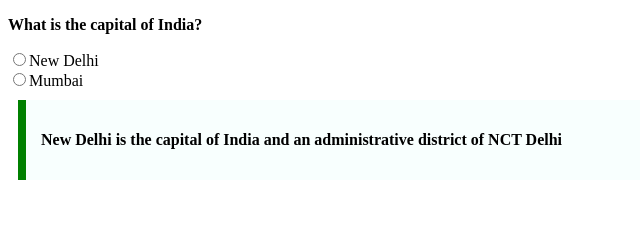
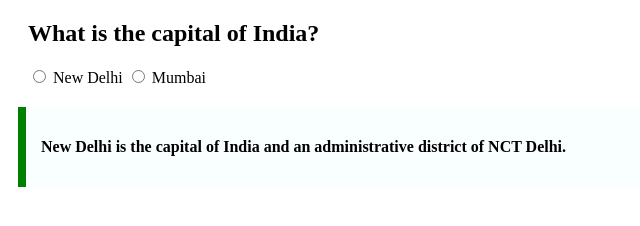
Before and after one commit to acciojob/trivia-Katasravani, a website: page main.html in a window 1280 px wide. Shown: the whole page, without its empty margins (0-640 px from the left). Drawn offline with Linux system fonts and the light colour scheme.

Commit message:
created a submission

```diff
--- a/main.html
+++ b/main.html
@@ -1,24 +1,25 @@
 <!DOCTYPE html>
-
-<html>
-
+<html lang="en">
 <head>
-	<link rel="stylesheet" href="styles.css">
+    <meta charset="UTF-8">
+    <meta name="viewport" content="width=device-width, initial-scale=1.0">
+    <title>Quiz Question</title>
+    <link rel="stylesheet" href="styles.css">
 </head>
-
 <body>
-	<!-- the entire body must be written by student -->
-	<div class="question">
-		<p><b>What is the capital of India?</b></p>
-		<input type="radio" id="capital">New Delhi<br>
-		<input type="radio" id="capital">Mumbai
-		<div class="quotation">
-			<p>New Delhi is the capital of India and an administrative district of NCT Delhi</p>
-		</div>
-	</div>
-    <script type="text/javascript" src="./script.js">
-</script>
-
+    <div class="question">
+        <h2>What is the capital of India?</h2>
+        <form>
+            <label>
+                <input type="radio" name="capital" value="New Delhi"> New Delhi
+            </label>
+            <label>
+                <input type="radio" name="capital" value="Mumbai"> Mumbai
+            </label>
+        </form>
+    </div>
+    <blockquote class="quotation">
+        <p>New Delhi is the capital of India and an administrative district of NCT Delhi.</p>
+    </blockquote>
 </body>
-
 </html>
--- a/styles.css
+++ b/styles.css
@@ -1,14 +1,22 @@
+/* Styling for the question */
+.question {
+  margin: 20px; /* Adjust margin as needed */
+}
 
-/* Your CSS Code here. */
-.question>p{
-/* 	font-size:20px; */
-	font-weight:bold;
+.question h2 {
+  font-size: 24px;
 }
-.quotation{
-	width:600px;
-	margin:10px;
-	padding:15px;
-	border-left:8px solid green;
-	background-color:#f8fffe;
-	font-weight:bold;
+
+.question form {
+  margin-top: 10px;
 }
+
+/* Styling for the quotation */
+.quotation {
+  max-width: 600px;
+  margin: 10px;
+  padding: 15px;
+  border-left: 8px solid green;
+  background-color: #f8fffe;
+  font-weight: bold;
+}
```
